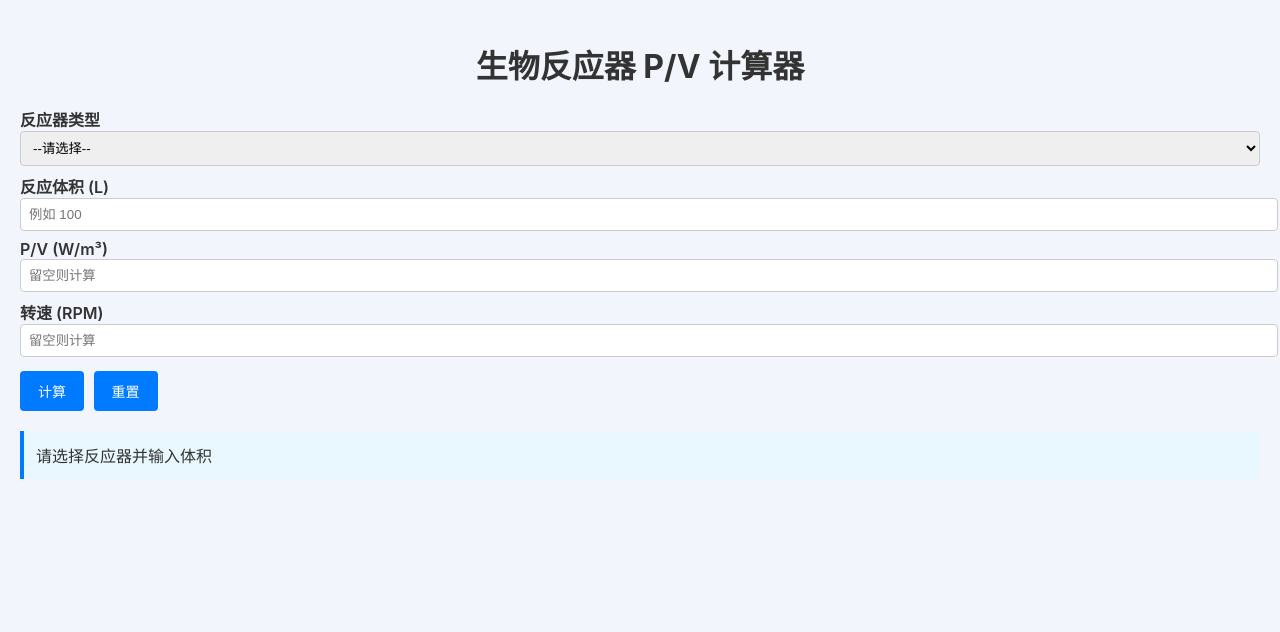
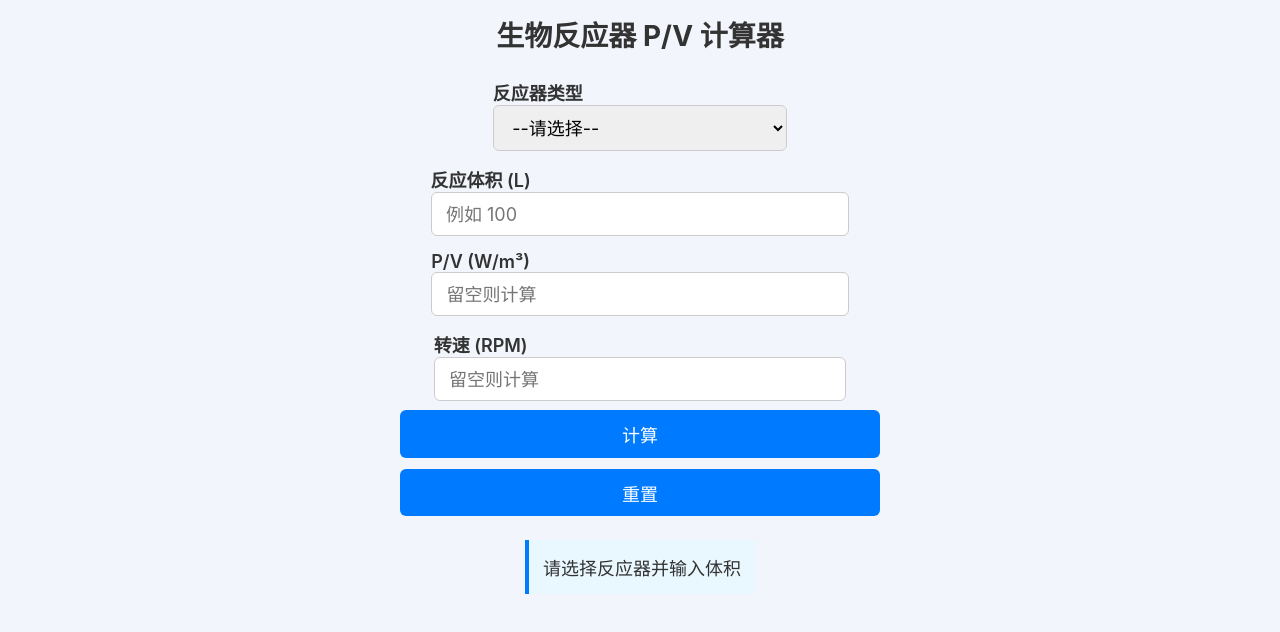
Before and after one commit to jieming-gogogo/pv, a plain HTML site: page index.html in a window 1280 px wide. Both pictures are taken after a click on the button "计算". Drawn offline with Linux system fonts and the light colour scheme.

Commit message:
index.html

```diff
--- a/index.html
+++ b/index.html
@@ -2,20 +2,23 @@
 <html lang="zh-CN">
 <head>
   <meta charset="UTF-8">
-  <title>P/V计算器</title>
-  <meta name="viewport" content="width=device-width,initial-scale=1">
+  <title>P/V 计算器</title>
+  <meta name="viewport" content="width=device-width,initial-scale=1,viewport-fit=cover">
   <meta name="mobile-web-app-capable" content="yes">
   <meta name="apple-mobile-web-app-capable" content="yes">
   <meta name="apple-mobile-web-app-title" content="P/V计算器">
-  <link rel="manifest" href="manifest.json">
+  <meta name="theme-color" content="#007bff">
   <style>
-    body{font-family:-apple-system,BlinkMacSystemFont,"Segoe UI",Roboto,"Helvetica Neue",Arial,sans-serif;background:#f2f6fc;color:#333;margin:0;padding:20px}
-    h1{text-align:center;margin-bottom:20px}
-    label{display:block;margin:8px 0 4px;font-weight:600}
-    input,select{width:100%;padding:8px;border:1px solid #ccc;border-radius:4px}
-    button{margin:10px 5px 0 0;padding:10px 18px;border:none;border-radius:4px;background:#007bff;color:#fff;font-size:14px;cursor:pointer}
+    *{box-sizing:border-box;font-family:-apple-system,BlinkMacSystemFont,"Segoe UI",Roboto,"Helvetica Neue",Arial,sans-serif}
+    html,body{height:100%;margin:0;padding:0}
+    body{display:flex;flex-direction:column;align-items:center;justify-content:flex-start;padding:env(safe-area-inset-top) 12px env(safe-area-inset-bottom);background:#f2f6fc;color:#333;font-size:clamp(14px,2.8vw,18px)}
+    h1{font-size:clamp(20px,5vw,28px);margin:.5em 0;text-align:center}
+    label{display:block;margin:.6em 0 .2em;font-weight:600}
+    select,input{width:100%;max-width:480px;padding:.6em .8em;border:1px solid #ccc;border-radius:6px;font-size:inherit}
+    button{width:100%;max-width:480px;margin:.3em 0;padding:.6em;border:none;border-radius:6px;background:#007bff;color:#fff;font-size:inherit;cursor:pointer}
     button:hover{background:#0056b3}
-    .result{margin-top:20px;padding:12px;border-left:4px solid #007bff;background:#e9f7fe}
+    .result{max-width:480px;margin-top:1em;padding:.8em;border-left:4px solid #007bff;background:#e9f7fe;word-break:break-word}
+    @media (max-width:480px){body{padding:12px}}
   </style>
 </head>
 <body>
@@ -37,17 +40,11 @@
     </select>
   </label>
 
-  <label>反应体积 (L)
-    <input type="number" id="V" placeholder="例如 100">
-  </label>
+  <label>反应体积 (L)<input type="number" id="V" placeholder="例如 100"></label>
 
-  <label>P/V (W/m³)
-    <input type="number" id="pv" placeholder="留空则计算">
-  </label>
+  <label>P/V (W/m³)<input type="number" id="pv" placeholder="留空则计算"></label>
 
-  <label>转速 (RPM)
-    <input type="number" id="rpm" placeholder="留空则计算">
-  </label>
+  <label>转速 (RPM)<input type="number" id="rpm" placeholder="留空则计算"></label>
 
   <button onclick="calc()">计算</button>
   <button onclick="reset()">重置</button>
@@ -55,51 +52,61 @@
   <div id="res" class="result">等待计算…</div>
 
   <script>
-    const data={
-      "GE-XDR500":{ne:1.15,d:0.2667},
-      "Hyclone-SUB100":{ne:2.1,d:0.146},
-      "Hyclone-SUB500":{ne:2.1,d:0.251},
-      "Sartorius-200":{ne:1.1,d:0.225},
-      "Applikon-3L":{ne:1.5,d:0.045},
-      "Applikon-15L":{ne:1.5,d:0.075},
-      "Sartorius-50":{ne:1.4,d:0.143},
-      "BBI-3L":{ne:0.7,d:0.052},
-      "GE-XDR50":{ne:1.15,d:0.21},
-      "Sartorius-500":{ne:1.3,d:0.31}
+    const data = {
+      "GE-XDR500": {ne: 1.15, d: 0.2667},
+      "Hyclone-SUB100": {ne: 2.1, d: 0.146},
+      "Hyclone-SUB500": {ne: 2.1, d: 0.251},
+      "Sartorius-200": {ne: 1.1, d: 0.225},
+      "Applikon-3L": {ne: 1.5, d: 0.045},
+      "Applikon-15L": {ne: 1.5, d: 0.075},
+      "Sartorius-50": {ne: 1.4, d: 0.143},
+      "BBI-3L": {ne: 0.7, d: 0.052},
+      "GE-XDR50": {ne: 1.15, d: 0.21},
+      "Sartorius-500": {ne: 1.3, d: 0.31}
     };
-    const ρ=1000;
+    const ρ = 1000;
 
-    function calc(){
-      const type=document.getElementById('type').value;
-      const V=parseFloat(document.getElementById('V').value);
-      const pv=parseFloat(document.getElementById('pv').value);
-      const rpm=parseFloat(document.getElementById('rpm').value);
+    function calc() {
+      const type = document.getElementById('type').value;
+      const V = parseFloat(document.getElementById('V').value);
+      const pv = parseFloat(document.getElementById('pv').value);
+      const rpm = parseFloat(document.getElementById('rpm').value);
+      const res = document.getElementById('res');
 
-      if(!type||!V){res.innerHTML='请选择反应器并输入体积';return}
-      const {ne,d}=data[type];
-      const V_m3=V/1000;
+      if (!type || !V) { res.textContent = '请选择反应器并输入体积'; return; }
+      const {ne, d} = data[type];
+      const V_m3 = V / 1000;
 
-      if(pv&&!rpm){
-        const n=Math.pow(pv*V_m3/(ne*ρ*Math.pow(d,5)),1/3);
-        const rpm_calc=n*60;
-        document.getElementById('rpm').value=rpm_calc.toFixed(1);
-        res.innerHTML=`转速 ≈ ${rpm_calc.toFixed(1)} RPM`;
-      }else if(rpm&&!pv){
-        const n=rpm/60;
-        const pv_calc=(ne*ρ*Math.pow(n,3)*Math.pow(d,5))/V_m3;
-        document.getElementById('pv').value=pv_calc.toFixed(2);
-        res.innerHTML=`P/V ≈ ${pv_calc.toFixed(2)} W/m³`;
-      }else{
-        res.innerHTML='请只填 P/V 或转速其一';
+      if (pv && !rpm) {
+        const n = Math.pow(pv * V_m3 / (ne * ρ * Math.pow(d, 5)), 1/3);
+        const rpm_calc = n * 60;
+        document.getElementById('rpm').value = rpm_calc.toFixed(1);
+        res.textContent = `转速 ≈ ${rpm_calc.toFixed(1)} RPM`;
+      } else if (rpm && !pv) {
+        const n = rpm / 60;
+        const pv_calc = (ne * ρ * Math.pow(n, 3) * Math.pow(d, 5)) / V_m3;
+        document.getElementById('pv').value = pv_calc.toFixed(2);
+        res.textContent = `P/V ≈ ${pv_calc.toFixed(2)} W/m³`;
+      } else {
+        res.textContent = '请只填 P/V 或转速其一';
       }
     }
-    function reset(){
-      ['type','V','pv','rpm'].forEach(id=>document.getElementById(id).value='');
-      res.innerHTML='等待计算…';
+
+    function reset() {
+      ['type', 'V', 'pv', 'rpm'].forEach(id => document.getElementById(id).value = '');
+      document.getElementById('res').textContent = '等待计算…';
     }
 
-    // Service Worker 注册
-    if('serviceWorker' in navigator) navigator.serviceWorker.register('sw.js');
+    // Service Worker（内联最小化）
+    const sw = `
+      const CACHE = 'pv-calc-v1';
+      const FILES = ['./', './index.html'];
+      self.addEventListener('install', e => e.waitUntil(caches.open(CACHE).then(c => c.addAll(FILES))));
+      self.addEventListener('fetch', e => e.respondWith(caches.match(e.request).then(r => r || fetch(e.request))));
+    `;
+    const blob = new Blob([sw], {type: 'application/javascript'});
+    const url = URL.createObjectURL(blob);
+    navigator.serviceWorker?.register(url);
   </script>
 </body>
 </html>
```
